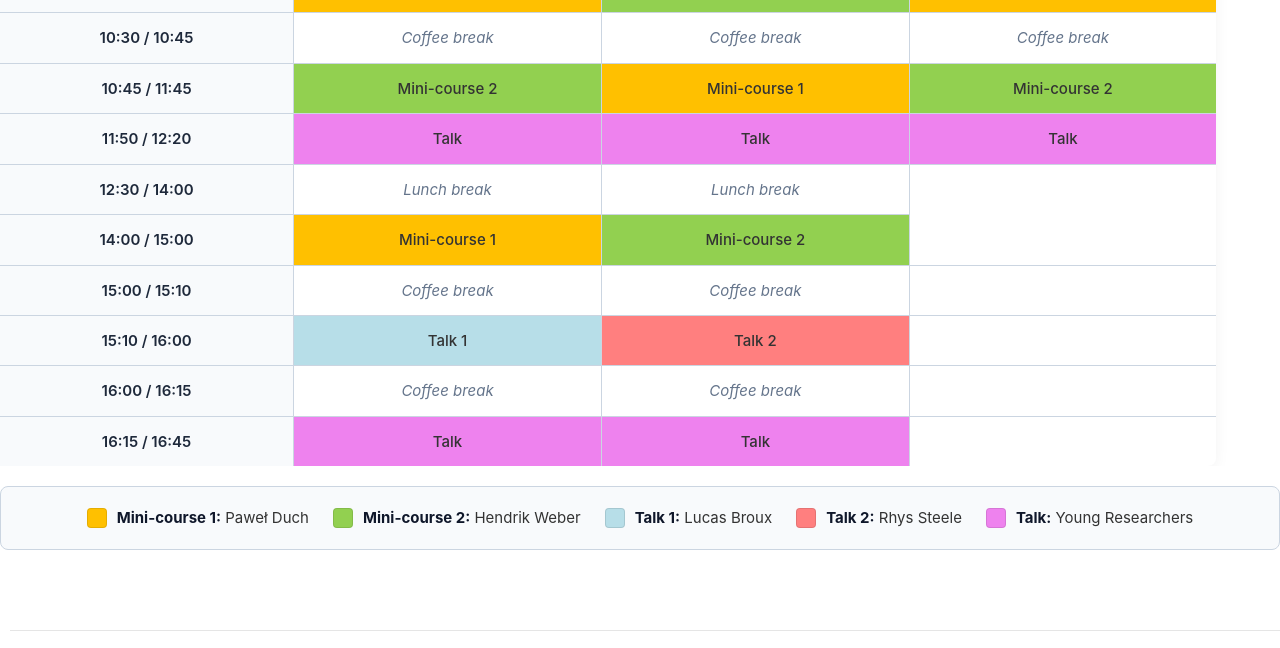
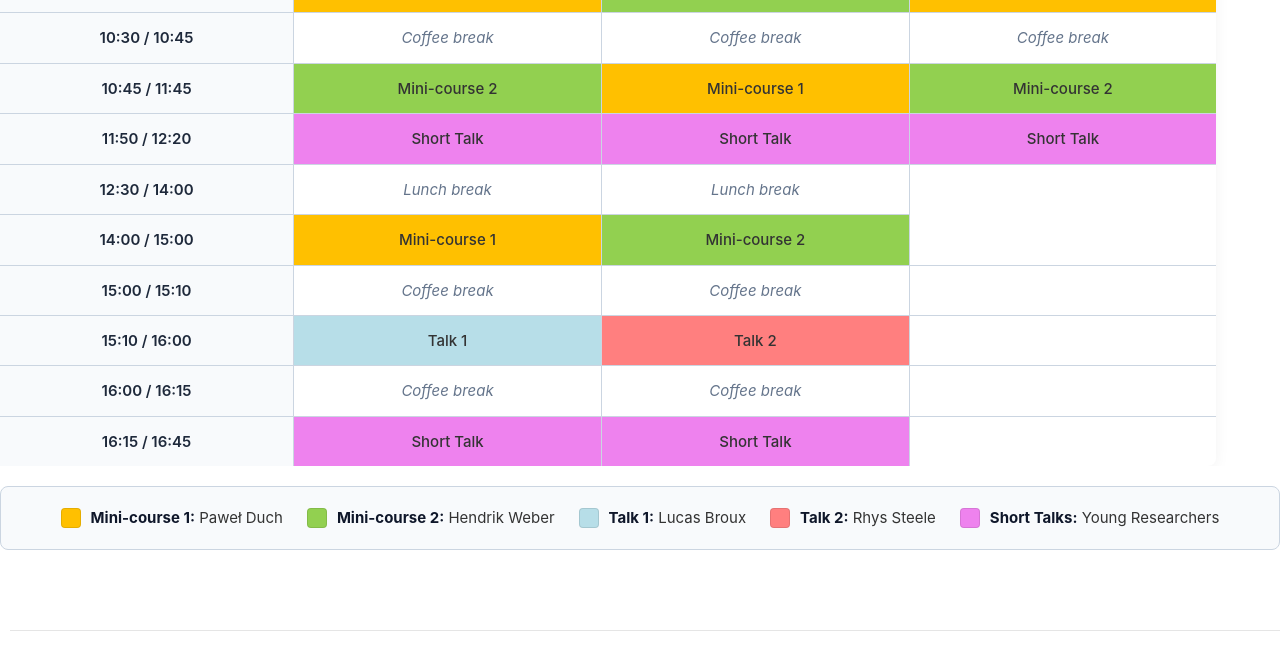
Before and after one commit to Analysis-Spdes-Sorbonne/Analysis-Spdes-Sorbonne.github.io, a website: page program.html in a window 1280 px wide. Shown: the part 908-1556 px from the top of the page. Drawn offline with nearby package versions, Linux system fonts and the light colour scheme.

Commit message:
Update program.html

```diff
--- a/program.html
+++ b/program.html
@@ -306,9 +306,9 @@
         </tr>
         <tr>
             <td class="time-col">11:50 / 12:20</td>
-            <td class="talk3"><a href="">Talk</a></td>
-            <td class="talk3"><a href="">Talk</a></td>
-            <td class="talk3"><a href="">Talk</a></td>
+            <td class="talk3"><a href="">Short Talk</a></td>
+            <td class="talk3"><a href="">Short Talk</a></td>
+            <td class="talk3"><a href="">Short Talk</a></td>
         </tr>
         <tr>
             <td class="time-col">12:30 / 14:00</td>
@@ -340,8 +340,8 @@
         </tr>
         <tr>
             <td class="time-col">16:15 / 16:45</td>
-            <td class="talk3"><a href="">Talk</a></td>
-            <td class="talk3"><a href="">Talk</a></td>
+            <td class="talk3"><a href=""> Short Talk</a></td>
+            <td class="talk3"><a href="">Short Talk</a></td>
             <td></td>
         </tr>
         </tbody>
@@ -369,7 +369,7 @@
         </div>
         <div class="legend-item">
             <div class="legend-color color-talk3"></div>
-            <span><strong>Talk:</strong> <a href="">Young Researchers</a></span>
+            <span><strong>Short Talks:</strong> <a href="">Young Researchers</a></span>
         </div>
         <!-- <div class="legend-item">
             <div class="legend-color color-talk4"></div>
```
